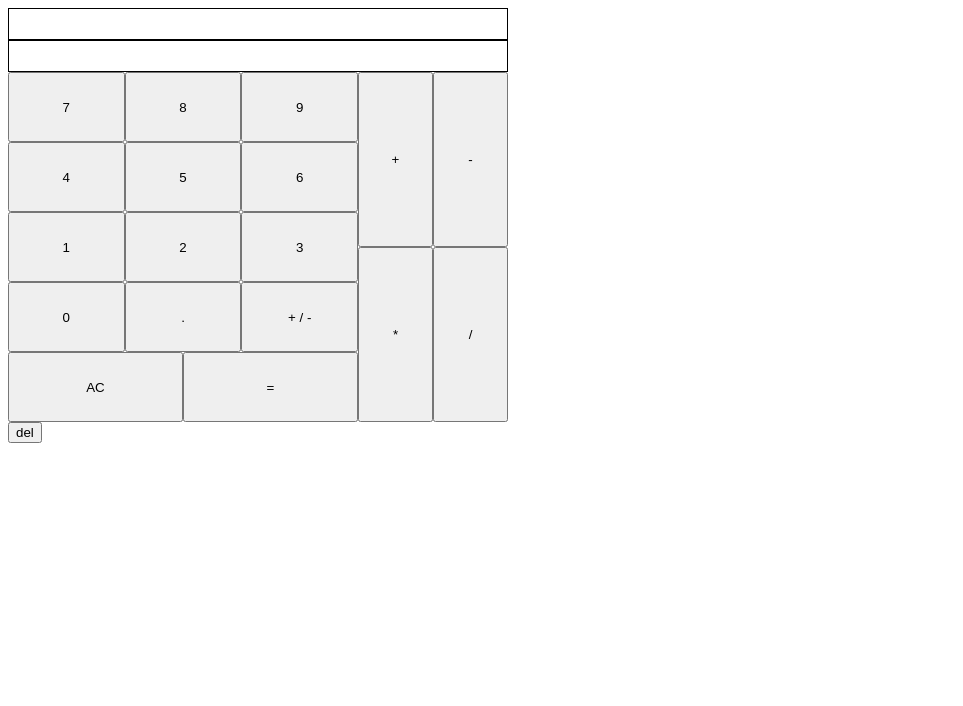
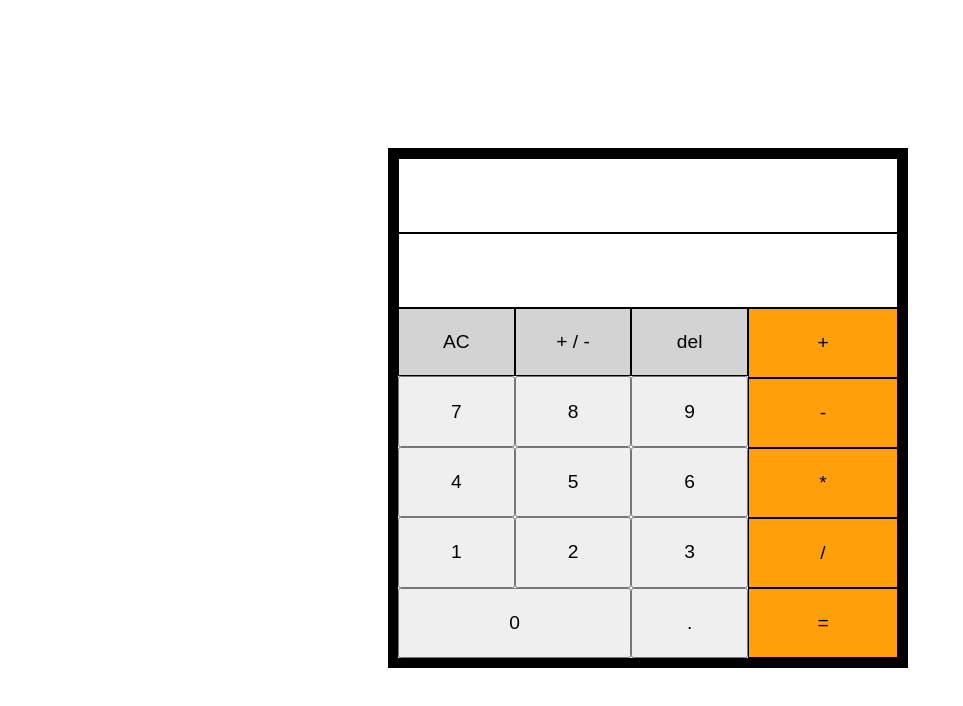
Before and after one commit to itzdoxa/calculator, a plain HTML site: page index.html in a window 1280 px wide. Shown: the whole page, without its empty margins (0-963 px from the left). Drawn offline with Linux system fonts and the light colour scheme.

Commit message:
final commit, added ui

```diff
--- a/index.html
+++ b/index.html
@@ -7,13 +7,16 @@
     <script src="script.js" defer></script>
 </head>
 <body>
+
      <div id="calculator">
-
          <div id="operationLog"></div>
          <div id="display"></div>
 
          <div id="container">
               <div id="keypad">
+                   <button id="clear" class="key">AC</button>
+                   <button id="changeSign" class="key">+ / -</button>
+                   <button id="delete" class="key">del</button>
                    <button class="digit">7</button>
                    <button class="digit">8</button>
                    <button class="digit">9</button>
@@ -23,21 +26,17 @@
                    <button class="digit">1</button>
                    <button class="digit">2</button>
                    <button class="digit">3</button>
-              <button class="digit">0</button>
+                   <button class="digit zero">0</button>
                    <button class="digit period">.</button>
-              <button id="changeSign" class="hello">+ / -</button>
-              <button id="clear" class="hello">AC</button>
-              <button id="equals" class="hello">=</button>
              </div>
              <div id="operations">
                   <button id="plus" class="operator">+</button>
                   <button id="minus" class="operator">-</button>
                   <button id="multiply" class="operator">*</button>
                   <button id="division" class="operator">/</button>
+                  <button id="equals">=</button>
              </div>
-          <button class="delete">del</button>
          </div>
-
       </div>
 
 </body>
--- a/script.js
+++ b/script.js
@@ -4,7 +4,7 @@ const equals = document.querySelector("#equals");
 const clear = document.querySelector("#clear");
 const display = document.querySelector("#display");
 const operationLog = document.querySelector("#operationLog");
-const del = document.querySelector(".delete");
+const del = document.querySelector("#delete");
 const changeSign = document.querySelector("#changeSign")
 
 function sum(a, b){
@@ -33,27 +33,32 @@ function operate(x, operator, y){
     if(operator == "+"){
            result = sum(x,y);
            console.log("result: " + result);
-           return Number(result.toFixed(8));
+           return Number(result);
+        //   return Number(result.toFixed(8));
     };
     if(operator == "-"){
            result = subtract(x,y);
            console.log("result: " + result);
-           return Number(result.toFixed(8));
+           return Number(result);
+         //  return Number(result.toFixed(8));
+
     };
     if(operator == "*"){
            result = multiply(x,y);
            console.log("result: " + result);
-           return Number(result.toFixed(8));
+           return Number(result);
+        // return Number(result.toFixed(8));
     };
     if(operator == "/"){
            result = divide(x,y);
            console.log("result: " + result);
-           return Number(result.toFixed(8));
+           return Number(result);
+         //  return Number(result.toFixed(8));
     };
 };
 
 keypad.addEventListener('click', function(){
-    if(event.target.classList.contains("digit")) {
+    if(event.target.classList.contains("digit") && display.textContent.length < 32) {
 
             digit = event.target.textContent;
             if(event.target.classList.contains("period") && display.textContent.includes(".")) return;
@@ -72,12 +77,14 @@ changeSign.addEventListener('click', function(){
 });
 
 operations.addEventListener('click', function(){
+    if(event.target.classList.contains("operator")){
         click = 0;
         num1 = display.textContent;
         console.log("num1: " +  num1);
         optr = event.target.textContent;
         display.textContent = ""
         displayNum = "";
+    }
 });
 
 const toFixedWithoutZeros = (num) => Number.parseFloat(num.toFixed(8));
@@ -90,10 +97,13 @@ equals.addEventListener('click', function() {
 
     if (click > 1) {
         num1 = result;
-        display.textContent = toFixedWithoutZeros(operate(num1, optr, repeatValue));
+      //  display.textContent = toFixedWithoutZeros(operate(num1, optr, repeatValue));
+      display.textContent = (operate(num1, optr, repeatValue));
 
-        let fixNum1 = toFixedWithoutZeros(num1);
-        let fixRepeatValue = toFixedWithoutZeros(repeatValue);
+        // let fixNum1 = toFixedWithoutZeros(num1);
+        // let fixRepeatValue = toFixedWithoutZeros(repeatValue);
+        let fixNum1 = (num1);
+        let fixRepeatValue = (repeatValue);
 
         operationLog.textContent = fixNum1 + " " + optr + " " + fixRepeatValue;
         return;
@@ -101,7 +111,7 @@ equals.addEventListener('click', function() {
     } else {
         let num2 = display.textContent;
 
-        if (!num2) {
+        if (!num2) { // when user does not input second operand
             if (optr === "-" || optr === "+") {
                 num2 = 0;
             } else if (optr === "*" || optr === "/") {
@@ -111,7 +121,8 @@ equals.addEventListener('click', function() {
         console.log("num2: " + num2);
 
         repeatValue = Number(num2);
-        display.textContent = toFixedWithoutZeros(operate(num1, optr, num2));
+       // display.textContent = toFixedWithoutZeros(operate(num1, optr, num2));
+       display.textContent = (operate(num1, optr, repeatValue));
         operationLog.textContent = num1 + " " + optr + " " + num2;
     }
 });
@@ -124,3 +135,10 @@ clear.addEventListener('click', function(){
          display.textContent = "";
          operationLog.textContent = "";
 });
+
+// add feature: allow user to input a long expression
+// fix: do not let the display overflow, i mean i can use string.length and then fix it
+// but i do not want to limit the user from operating on big numbers
+// so it needs some thinking
+// the width of the display can contain around 32 characters
+// add error messages on the display if we limit the length of the number
--- a/style.css
+++ b/style.css
@@ -1,32 +1,56 @@
 #calculator {
+   height: 500px;
    width: 500px;
-   height: 500px;
+   border: solid black 10px;
+ }
+
+body {
+    display: flex;
+    width: 100vw;
+    height: 100vh;
+    justify-content: center;
+    align-items: center;
 }
-
 #display {
-    border: solid 1px black;
+    border: solid 0.1px black;
     min-width: 20px;
-    min-height: 30px;
+    min-height: 15%;
+    /* min-height: 50px; */
 }
-
+button {
+    font-size: larger;
+}
+#display,
+#operationLog {
+    padding: 10px;
+    font-size: 30px;
+    box-sizing: border-box;
+}
 #operationLog {
         border: solid 1px black;
         min-width: 20px;
-        min-height: 30px;
+        height: 15%;
+        color: 	rgb(85,85,85);
 }
 #container {
     display: flex;
-    flex-wrap: wrap;
+    min-height: 70%;
 }
-.hello {
-    flex: 1 1 33.3333%
-}
+
 .digit {
     flex: 0 0 33.3333%;
 }
+.key {
+    flex: 0 0 33.3333%;
+}
+.zero {
+    flex: 0 0 66.6666%;
+}
 .operator {
-    flex: 0 0 50%;
-    height: 175px;
+    flex: 0 0 100%;
+}
+#equals {
+    flex: 0 0 100%;
 }
 #keypad {
     display: flex;
@@ -40,3 +64,14 @@
     height: 350px;
     flex-wrap: wrap;
 }
+#operations button {
+     background-color: rgb(255, 159, 10);
+     border-style: solid;
+     border-width: 1px;
+
+}
+.key  {
+    background-color: rgb(211, 211, 211);
+    border-style: solid;
+    border-width: 1px;
+}
```
Lines whose indentation alone changed are shown as unchanged.
